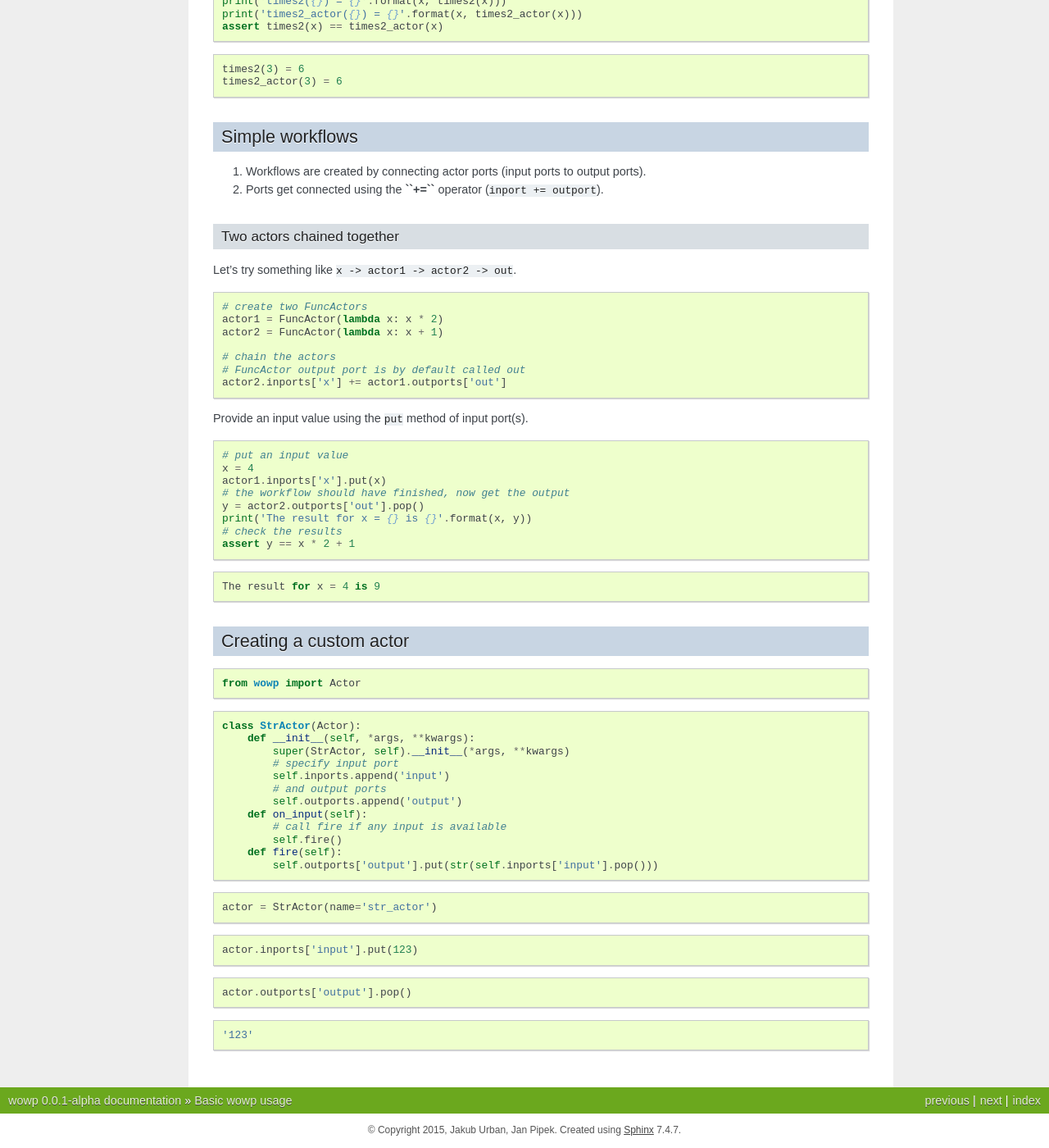
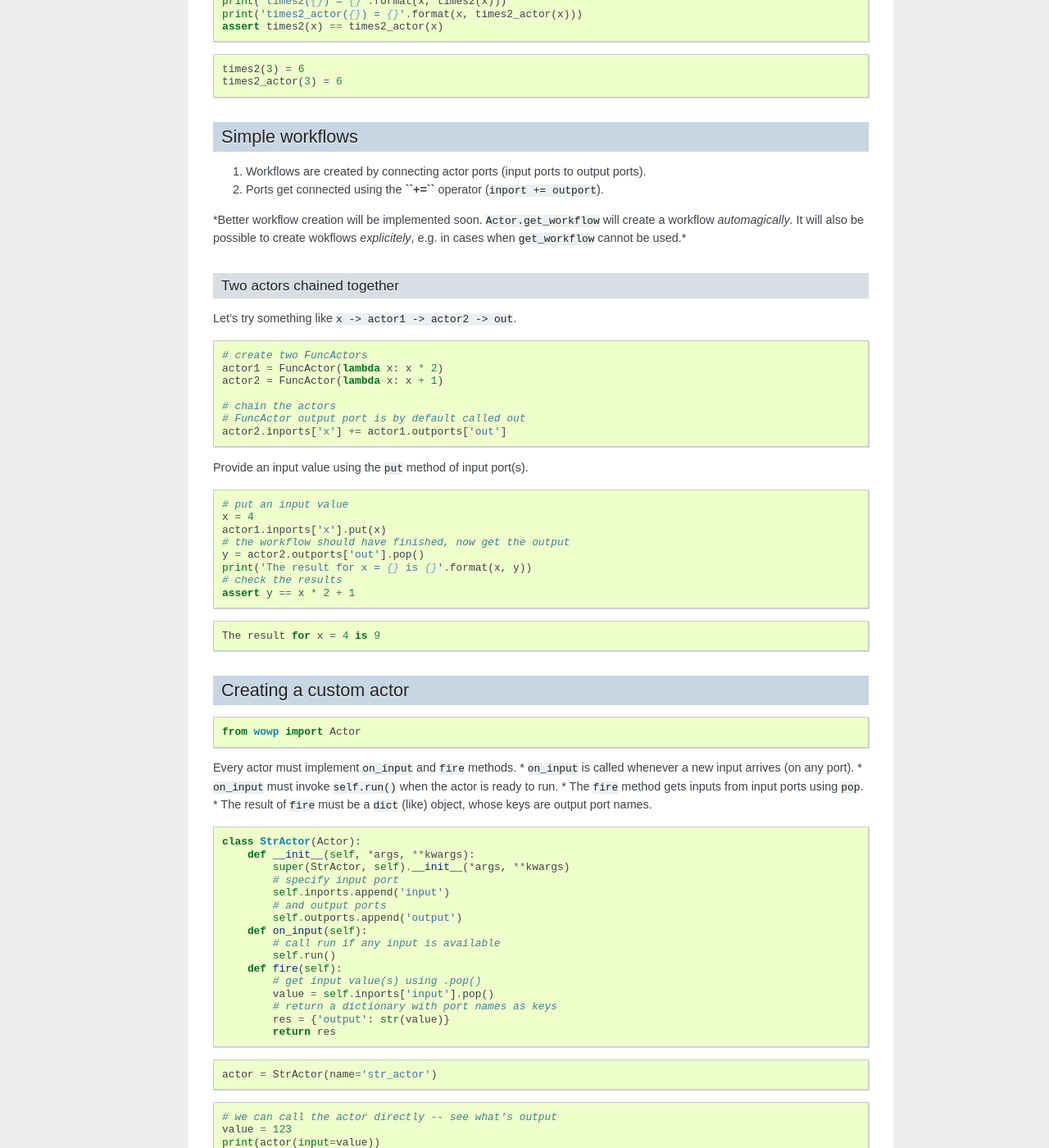
Before and after one commit to coobas/wowp, a Sphinx documentation site: the page built from doc/Tutorial/basics.rst, in a window 1280 px wide and 1400 px high, scrolled down 841 px. Shown: the whole window at 82% size. Built offline with Sphinx 7.4.7, drawn with Linux system fonts in a browser that asks for light colours; pages that are not in the unit, such as notebooks, are missing from menus; some of the changed text lies outside the part shown.

Commit message:
amended the tutorial: * simple workflows better explained * custom actor conforms to the new on_input -> run mechanism

```diff
--- a/doc/Tutorial/basics.rst
+++ b/doc/Tutorial/basics.rst
@@ -71,6 +71,11 @@ Simple workflows
 2. Ports get connected using the **``+=``** operator
    (``inport += outport``).
 
+\*Better workflow creation will be implemented soon.
+``Actor.get_workflow`` will create a workflow *automagically*. It will
+also be possible to create wokflows *explicitely*, e.g. in cases when
+``get_workflow`` cannot be used.\*
+
 Two actors chained together
 ~~~~~~~~~~~~~~~~~~~~~~~~~~~
 
@@ -112,6 +117,13 @@ Creating a custom actor
 
     from wowp import Actor
 
+Every actor must implement ``on_input`` and ``fire`` methods. \*
+``on_input`` is called whenever a new input arrives (on any port). \*
+``on_input`` must invoke ``self.run()`` when the actor is ready to run.
+\* The ``fire`` method gets inputs from input ports using ``pop``. \*
+The result of ``fire`` must be a ``dict`` (like) object, whose keys are
+output port names.
+
 .. code:: python
 
     class StrActor(Actor):
@@ -122,10 +134,14 @@ Creating a custom actor
             # and output ports
             self.outports.append('output')
         def on_input(self):
-            # call fire if any input is available
-            self.fire()
+            # call run if any input is available
+            self.run()
         def fire(self):
-            self.outports['output'].put(str(self.inports['input'].pop()))
+            # get input value(s) using .pop()
+            value = self.inports['input'].pop()
+            # return a dictionary with port names as keys
+            res = {'output': str(value)}
+            return res
 
 .. code:: python
 
@@ -133,15 +149,13 @@ Creating a custom actor
 
 .. code:: python
 
-    actor.inports['input'].put(123)
-
-.. code:: python
-
-    actor.outports['output'].pop()
-
-
+    # we can call the actor directly -- see what's output
+    value = 123
+    print(actor(input=value))
+    # and check that the output is as expected
+    assert actor(input=value)['output'] == str(value)
 
 
 .. parsed-literal::
 
-    '123'
+    {'output': '123'}
```
Also changed, not shown: 1 other file.
